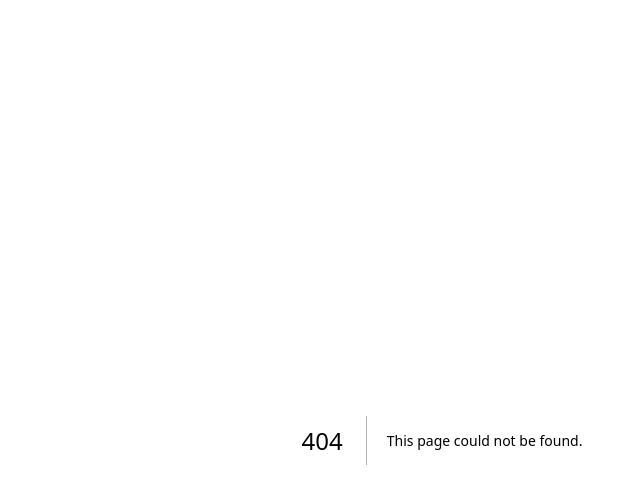
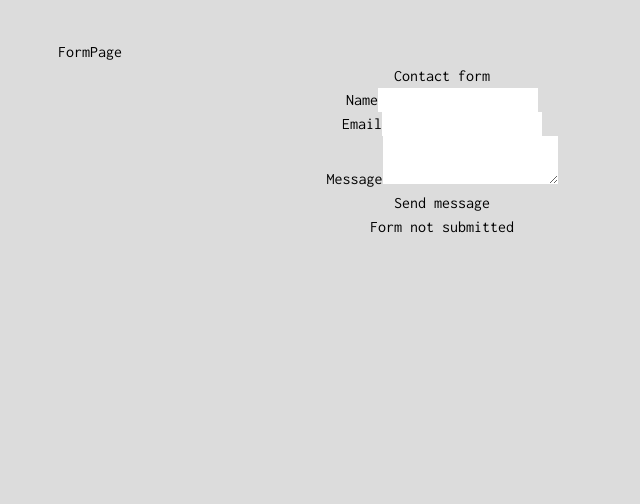
Before and after one commit to fasnimo/ren_nextjs, a Next.js app: page /form in a window 1280 px wide. Before the commit this address had no page. Shown: the top 504 px of the page, without its empty margins (198-838 px from the left). Built offline with nearby package versions, Linux system fonts and the light colour scheme.

Commit message:
adds form and layout

```diff
--- /dev/null
+++ b/app/form/page.tsx
@@ -0,0 +1,12 @@
+import React from 'react'
+import FormInputPage from '@/components/FormInputPage';
+function FormPage() {
+  return (
+    <section>
+        <div>FormPage</div>
+        <FormInputPage />
+    </section>
+  )
+}
+
+export default FormPage
--- /dev/null
+++ b/components/FormInputPage.tsx
@@ -0,0 +1,68 @@
+'use client'
+import React from 'react'
+import { useState } from 'react';
+
+function Form() {
+    const [formSuccess, setFormSuccess] = useState(false)
+    //const [formSuccessMessage, setFormSuccessMessage] = useState("")
+    const [formData, setFormData] = useState({
+        name: "",
+        email: "",
+        message: ""
+      });
+
+    const handleInput = (e: React.ChangeEvent<any>): void => {
+        const fieldName = e.target.name;
+        const fieldValue = e.target.value;
+
+        setFormData((prevState) => ({
+          ...prevState,
+          [fieldName]: fieldValue
+        }));
+    }
+
+    const submitForm = (e: React.ChangeEvent<any>): void => {
+        e.preventDefault()
+        setFormSuccess(true)
+    }
+
+  return (
+      <div className='text-center'>
+            <h1>Contact form</h1>
+            {formSuccess ?
+            <div className='text-center'>Form Submitted</div>
+            :
+            <form method="POST" onSubmit={submitForm} className='text-center'>
+                        <div>
+                            <label>Name</label>
+                            <input type="text" name="name" onChange={handleInput} value={formData.name} />
+                        </div>
+
+                        <div>
+                            <label>Email</label>
+                            <input type="text" name="email" onChange={handleInput} value={formData.email} />
+                        </div>
+
+                        <div>
+                            <label>Message</label>
+                            <textarea name="message" onChange={handleInput} value={formData.message}></textarea>
+                        </div>
+                    <button className="btn btn-primary" type="submit">Send message</button>
+            </form>
+            }
+
+      {(formSuccess)?
+                <div>
+                  <h1 className='text-left p-5'>Profile</h1>
+                  <ul>
+                    <li>Name: {formData.name}</li>
+                    <li>Email: {formData.email}</li>
+                    <p>Message: {formData.message}</p>
+                  </ul>
+                </div>
+            : <p>Form not submitted</p>}
+    </div>
+  )
+}
+
+export default Form
```
